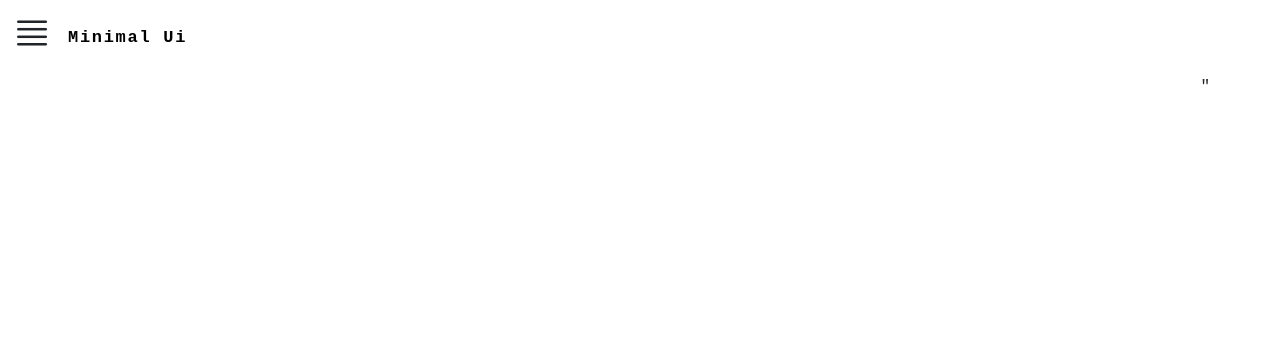
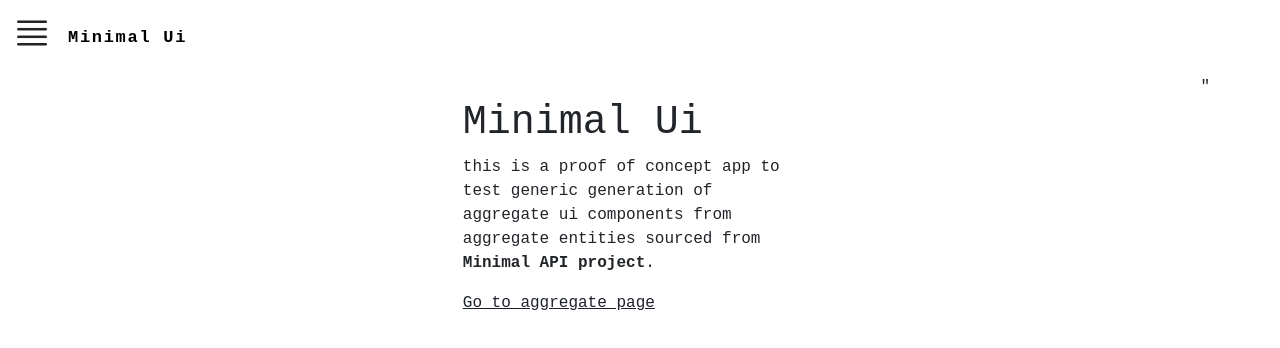
Before and after one commit to awelwin/MinimalUi, an Angular app: page /about in a window 1280 px wide. Before the commit this address led to /. Shown: the top 348 px of the page. Built offline with nearby package versions, Linux system fonts and the light colour scheme.

Commit message:
- added about page - added initial routing to side menu

```diff
--- a/src/app/app.config.ts
+++ /dev/null
@@ -1,8 +0,0 @@
-import { ApplicationConfig } from '@angular/core';
-import { provideRouter } from '@angular/router';
-
-import { routes } from './app.routes';
-
-export const appConfig: ApplicationConfig = {
-  providers: [provideRouter(routes)]
-};
--- /dev/null
+++ b/src/app/components/about/about.component.html
@@ -0,0 +1,7 @@
+<h1>Minimal Ui</h1>
+<p>this is a proof of concept app to test generic generation of aggregate ui components from aggregate entities sourced
+    from <strong>Minimal API project</strong>.</p>
+
+<p>
+    <a routerLink="/aggregate"> Go to aggregate page </a>
+</p>
--- a/src/app/components/aggregate/aggregate.component.ts
+++ b/src/app/components/aggregate/aggregate.component.ts
@@ -17,7 +17,7 @@ import { FormsModule } from '@angular/forms';
 export class AggregateComponent {
 
   public _entities: Employee[] = [];
-  public _search: string = " sdf";
+  public _search: string = "";
   contructor() { }
 
   /**
--- a/src/app/components/app/app.component.ts
+++ b/src/app/components/app/app.component.ts
@@ -1,5 +1,5 @@
 import { Component } from '@angular/core';
-import { RouterOutlet } from '@angular/router';
+import { RouterOutlet, RouterModule } from '@angular/router';
 import { SideMenuComponent } from '../side-menu/side-menu.component';
 import { EntityComponent } from '../entity/entity.component';
 import { EntitySummaryComponent } from '../entity-summary/entity-summary.component';
@@ -8,7 +8,7 @@ import { AggregateComponent } from '../aggregate/aggregate.component';
 @Component({
   selector: 'app-root',
   standalone: true,
-  imports: [RouterOutlet, SideMenuComponent, EntityComponent, EntitySummaryComponent, AggregateComponent],
+  imports: [RouterOutlet, RouterModule, SideMenuComponent, EntityComponent, EntitySummaryComponent, AggregateComponent],
   templateUrl: './app.component.html',
   styleUrl: './app.component.scss'
 })
--- a/src/app/components/side-menu/side-menu.component.html
+++ b/src/app/components/side-menu/side-menu.component.html
@@ -1,24 +1,26 @@
 <!--Side Menu-->
-<div  id="sideMenu" class="offcanvas offcanvas-start shadow" tabindex="-1">
+<div id="sideMenu" class="offcanvas offcanvas-start shadow" tabindex="-1">
 
     <!--Header-->
     <div class="offcanvas-header">
-      <button type="button" class="btn-close" data-bs-dismiss="offcanvas" aria-label="Close"></button>
+        <button type="button" class="btn-close" data-bs-dismiss="offcanvas" aria-label="Close"></button>
     </div>
 
     <!--Body-->
     <div class="offcanvas-body">
-        <div class="container" >
+        <div class="container">
             <div class="row">
+                <!--About-->
                 <div class="col">
-                    <div
-                     class="menu-item"
-                     href="#"
-                     routerLink="Employee"
-                     data-bs-dismiss="offcanvas" > Entity</div><br>
+                    <div class="menu-item" href="#" routerLink="/about" data-bs-dismiss="offcanvas"> About</div><br>
                 </div>
             </div>
+            <!--Entities-->
+            <div class="col">
+                <div class="menu-item" href="#" routerLink="/aggregate" data-bs-dismiss="offcanvas"> Entity</div><br>
+            </div>
+        </div>
 
     </div>
 
-    </div>
+</div>
--- a/src/app/components/side-menu/side-menu.component.ts
+++ b/src/app/components/side-menu/side-menu.component.ts
@@ -1,9 +1,10 @@
 import { Component } from '@angular/core';
+import { RouterModule } from '@angular/router';
 
 @Component({
   selector: 'side-menu',
   standalone: true,
-  imports: [],
+  imports: [RouterModule],
   templateUrl: './side-menu.component.html',
   styleUrl: './side-menu.component.scss'
 })
--- a/src/main.ts
+++ b/src/main.ts
@@ -1,8 +1,13 @@
 //Import other modules
 import { bootstrapApplication } from '@angular/platform-browser';
-import { appConfig } from './app/app.config';
 import { AppComponent } from './app/components/app/app.component';
-
+import { provideRouter } from '@angular/router';
+import { routes } from './app/app.routes';
 //bootstrap this module
-bootstrapApplication(AppComponent, appConfig)
+bootstrapApplication(
+  AppComponent,
+  {
+    providers: [provideRouter(routes)]
+  }
+)
   .catch((err) => console.error(err));
```
Also changed, not shown: src/app/app.routes.ts (+4 -3 lines), src/app/components/about/about.component.ts (added, +13 -0 lines), src/app/components/about/about.component.scss (added).
